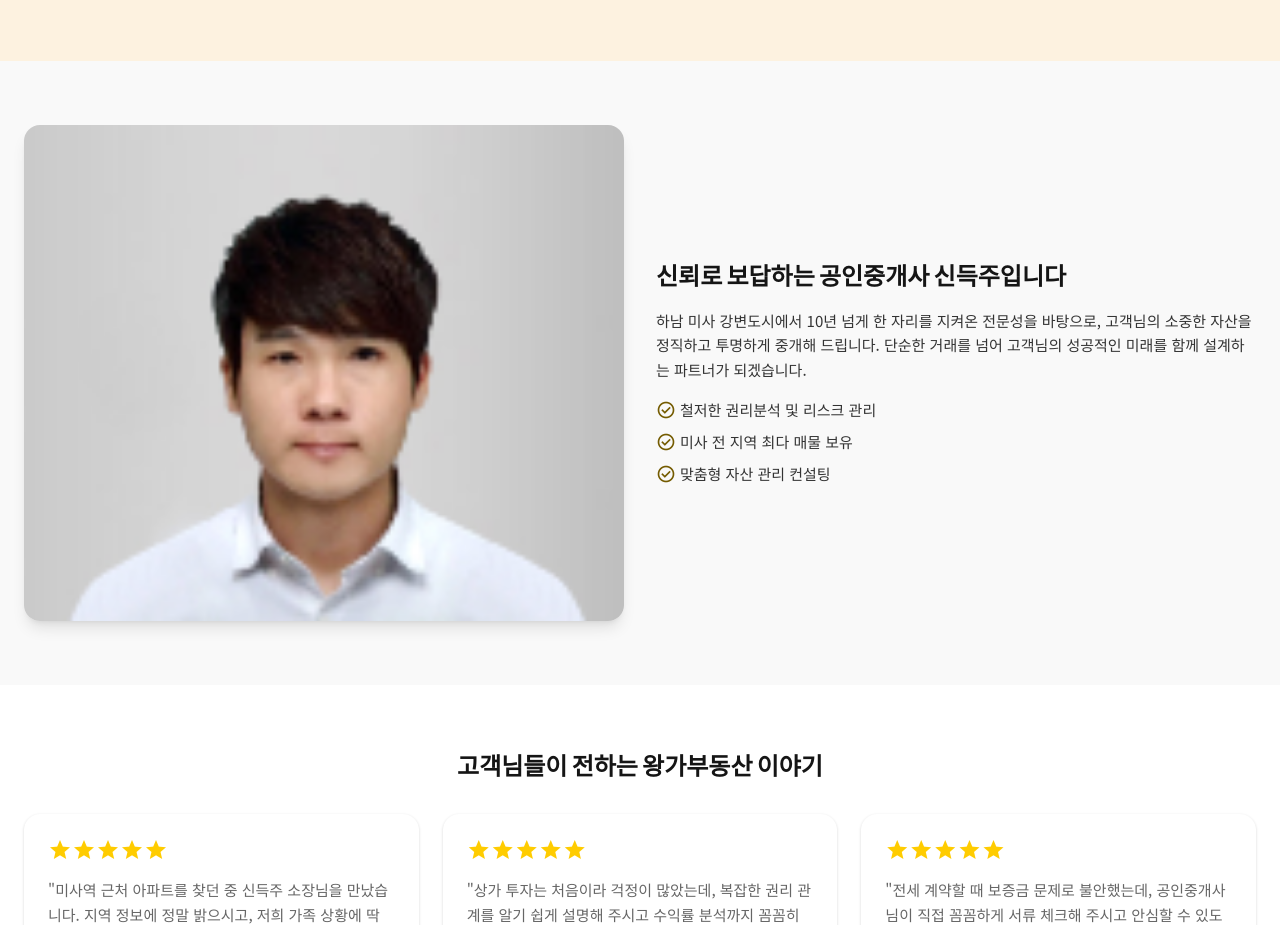
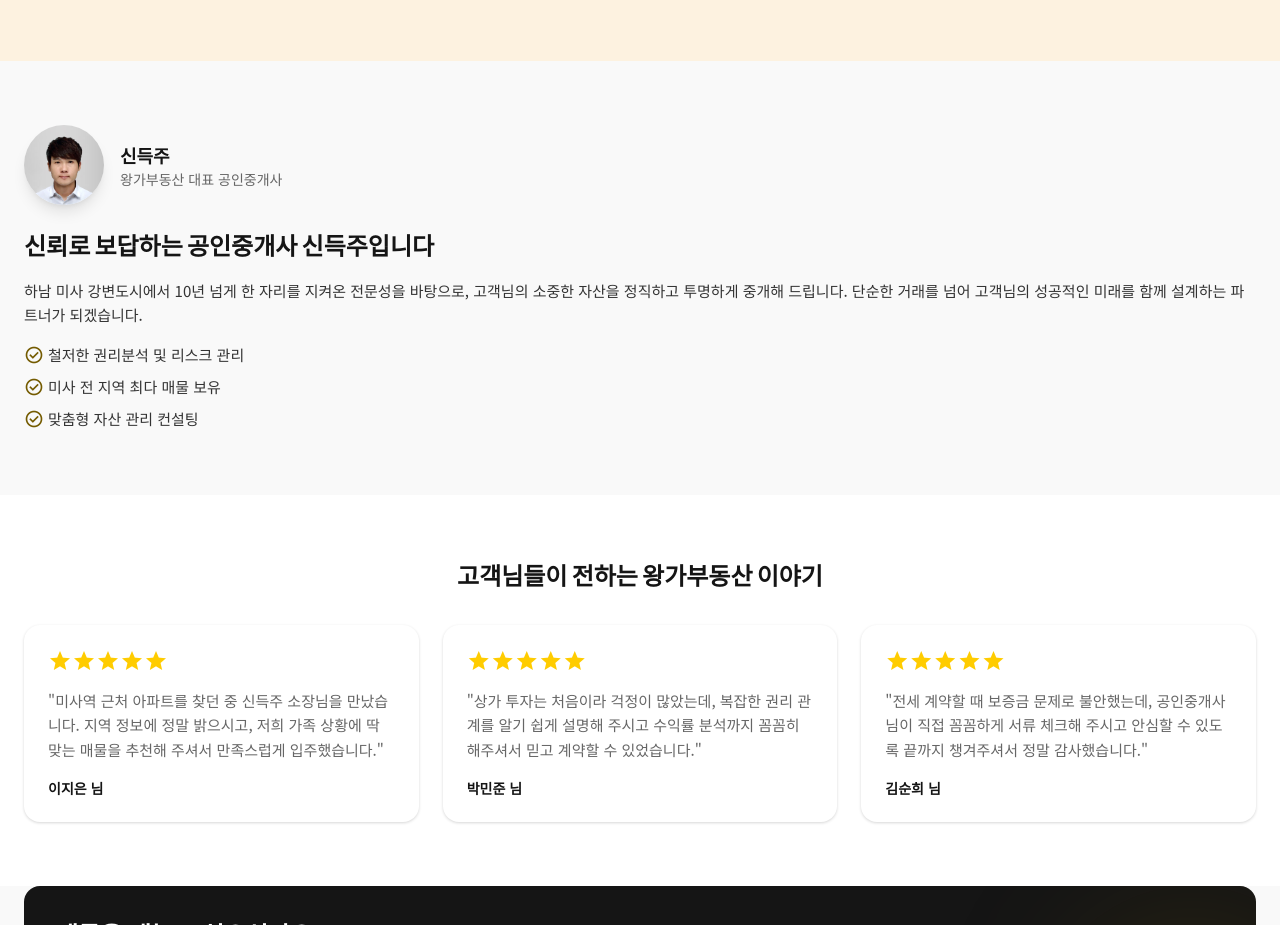
Before and after one commit to phillius99-dot/landing_page, a plain HTML site: page index.html in a window 1280 px wide. Shown: the part 1802-2727 px from the top of the page. Drawn offline with nearby package versions, Linux system fonts and the light colour scheme; no server answers.

Commit message:
fix: shrink oversized agent photo on homepage to small circular avatar

```diff
--- a/index.html
+++ b/index.html
@@ -287,9 +287,13 @@
 </section>
 <section class="bg-surface py-section">
 <div class="max-w-7xl mx-auto px-lg">
-<div class="grid grid-cols-1 md:grid-cols-2 gap-xl items-center">
-<div class="relative">
-<img alt="공인중개사 신득주" class="w-full h-full object-cover rounded-2xl shadow-lg" src="agent.jpg"/>
+<div class="flex flex-col gap-lg">
+<div class="flex items-center gap-md">
+<img alt="공인중개사 신득주" class="w-16 h-16 md:w-20 md:h-20 object-cover rounded-full shadow-lg shrink-0" src="agent.jpg"/>
+<div>
+<p class="font-bold text-ink text-lg">신득주</p>
+<p class="text-muted text-sm">왕가부동산 대표 공인중개사</p>
+</div>
 </div>
 <div class="flex flex-col gap-md">
 <h2 class="font-headline-section text-headline-section text-ink">신뢰로 보답하는 공인중개사 신득주입니다</h2>
```
